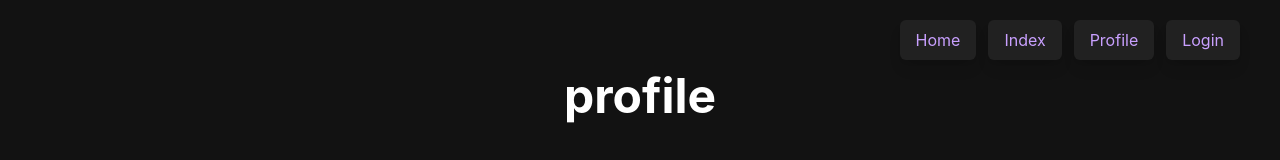
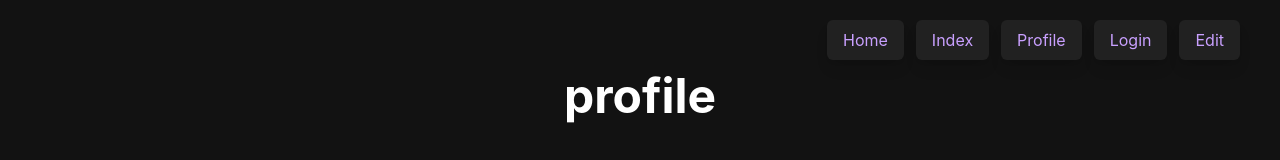
Before and after one commit to jxhnmo/SlingHealthAlumniTracker, a Next.js app in the folder frontend/: page /profile in a window 1280 px wide. Shown: the top 160 px of the page. Built offline with nearby package versions, Linux system fonts and the light colour scheme.

Commit message:
add edit pathing

```diff
--- a/frontend/src/pages/profile.tsx
+++ b/frontend/src/pages/profile.tsx
@@ -37,6 +37,7 @@ const Profile: React.FC = () => {
           { name: "Index", path: "/userIndex" },
           { name: "Profile", path: "/profile" },
           { name: "Login", path: "/login" },
+          { name: "Edit", path: "/profileEdit" },
         ].map((item) => (
           <Link
             key={item.name}
```
